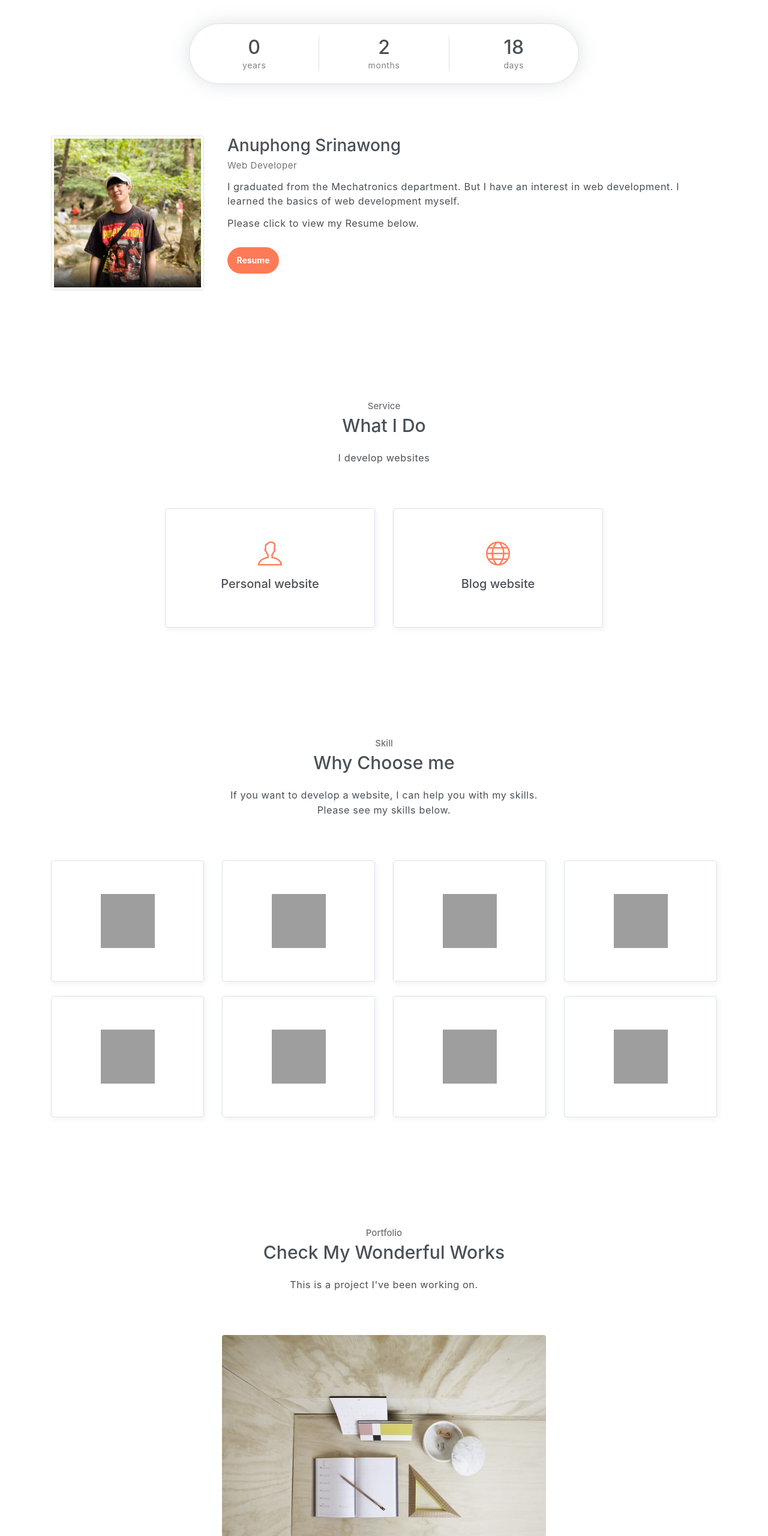
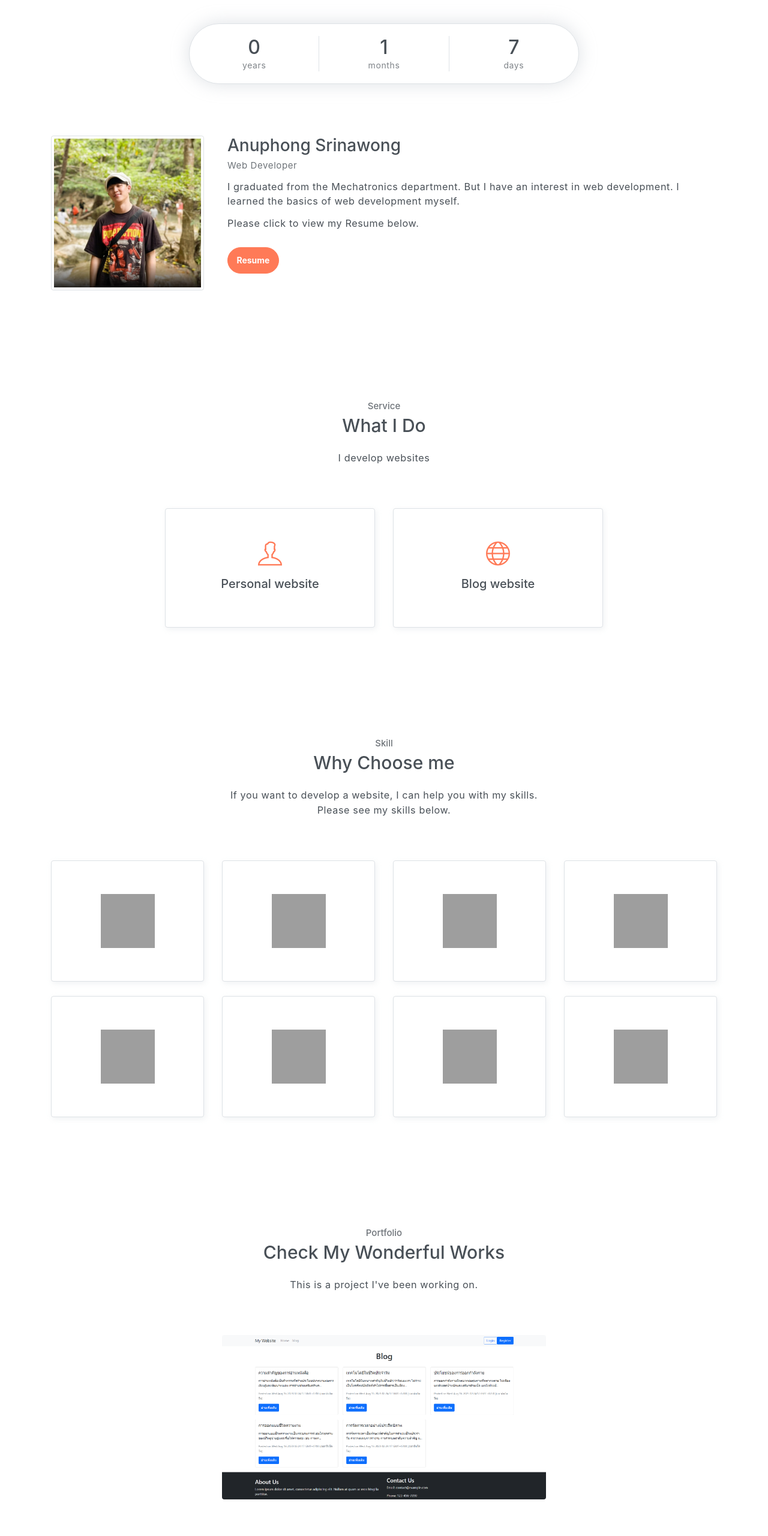
Before and after one commit to anuphongsrinawong/Personal-Profile-Website, a plain HTML site: page index.html in a window 1280 px wide. Shown: the part 878-3438 px from the top of the page at 60% size. Drawn offline with nearby package versions, Linux system fonts and the light colour scheme; files that its build step writes are made by us from their sources; grey boxes are pictures that could not be loaded; files whose address does not match are found by name.

Commit message:
change resume

```diff
--- a/assets/js/count.js
+++ b/assets/js/count.js
@@ -1,5 +1,5 @@
 // วันที่ตั้งค่าเริ่มต้น (ต้องเปลี่ยนแปลงตามวันที่ต้องการ)
-var startDate = new Date(2023, 5, 1); //     1 มิถุนายน 2565       // 1 มกราคม 2565 (2023, 0, 1)
+var startDate = new Date(2023, 6, 12); //     1 มิถุนายน 2565       // 1 มกราคม 2565 (2023, 0, 1)
 
 function updateTimer() {
     var currentDate = new Date();
@@ -16,8 +16,6 @@ function updateTimer() {
     var monthElement = document.getElementById("months");
     var daysElement = document.getElementById("days");
 
-    var timerElement = document.getElementById("timer");
-    //   timerElement.innerHTML = days + " วัน " + months + " เดือน " + years + " ปี " + hours + " ชั่วโมง " + minutes + " นาที";
     yearsElement.innerHTML = since_years;
     monthElement.innerHTML = since_months;
     daysElement.innerHTML = since_days;
--- a/index.html
+++ b/index.html
@@ -317,12 +317,12 @@
                 <div class="col-sm-12 col-md-3 col-2"></div>
                 <div class="col-sm-12 col-md-6 col-2">
                     <div class="img-wrapper">
-                        <img src="assets/imgs/folio-1.jpg" alt="">
+                        <img src="assets/imgs/web-blog.jpg" alt="web blog">
                         <div class="overlay">
                             <div class="overlay-infos">
                                 <h5>Blog website</h5>
                                 <!-- <a href="javascript:void(0)"><i class="ti-zoom-in"></i></a> -->
-                                <a href="https://github.com/anuphongsrinawong" target="_blank"><i class="ti-link"></i></a>
+                                <a href="https://github.com/anuphongsrinawong/Web-Blog" target="_blank"><i class="ti-link"></i></a>
                             </div>
                         </div>
                     </div>
```
Also changed, not shown: assets/imgs/web-blog.jpg (added), 1 other file.
